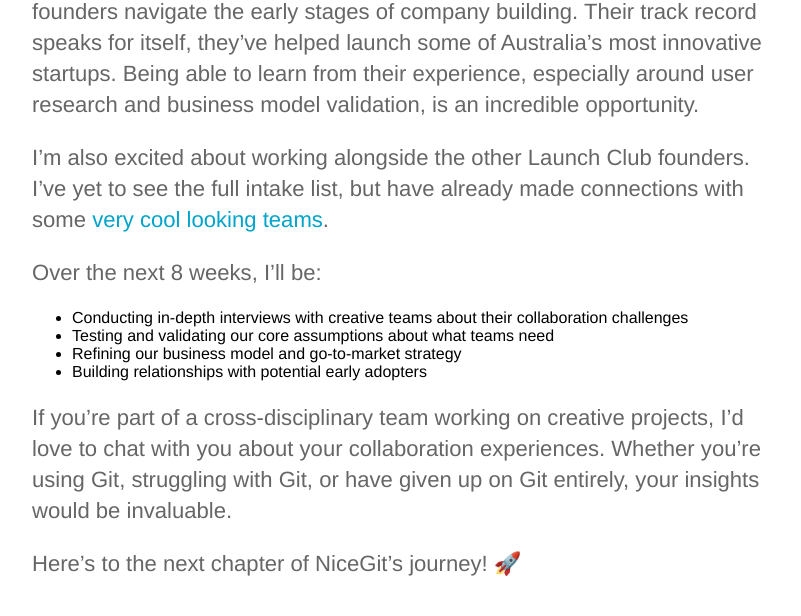
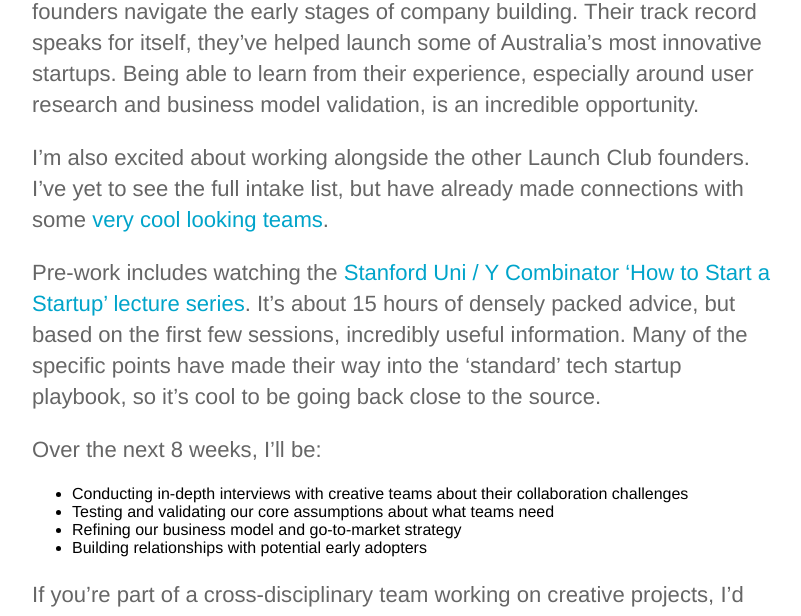
Before and after one commit to NiceGitTeam/Web, a Jekyll site: the page built from _posts/2025-03-14-startmate-launch-club.md, in a window 1280 px wide and 900 px high, scrolled down 1445 px, cut to the strip 0-616 px from the top of the window. Shown: the whole strip, without its empty margins (233-1034 px from the left). Built offline with Jekyll 4.4.1, drawn with Linux system fonts in a browser that asks for light colours; comment, search, counter and statistics services are not loaded.

Commit message:
Launch Club prework

```diff
--- a/_posts/2025-03-14-startmate-launch-club.md
+++ b/_posts/2025-03-14-startmate-launch-club.md
@@ -19,6 +19,8 @@
 
 I'm also excited about working alongside the other Launch Club founders. I've yet to see the full intake list, but have already made connections with some [very cool looking teams](https://www.heali.com/).
 
+Pre-work includes watching the [Stanford Uni / Y Combinator 'How to Start a Startup' lecture series](https://www.youtube.com/watch?v=CBYhVcO4WgI&list=PL5q_lef6zVkaTY_cT1k7qFNF2TidHCe-1&index=1). It's about 15 hours of densely packed advice, but based on the first few sessions, incredibly useful information. Many of the specific points have made their way into the 'standard' tech startup playbook, so it's cool to be going back close to the source.
+
 Over the next 8 weeks, I'll be:
 
 - Conducting in-depth interviews with creative teams about their collaboration challenges
```
